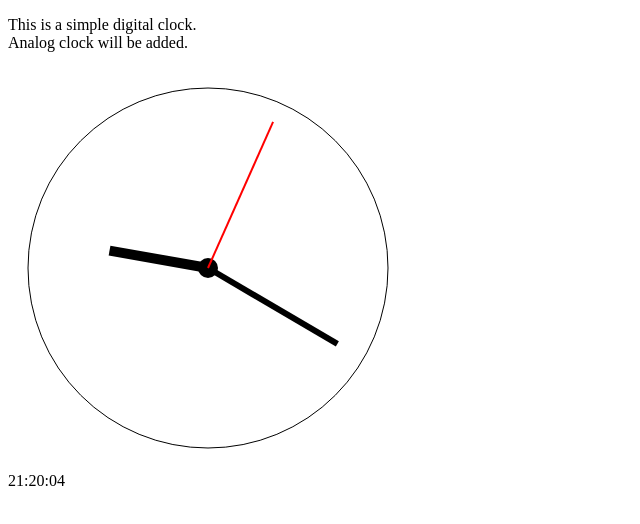
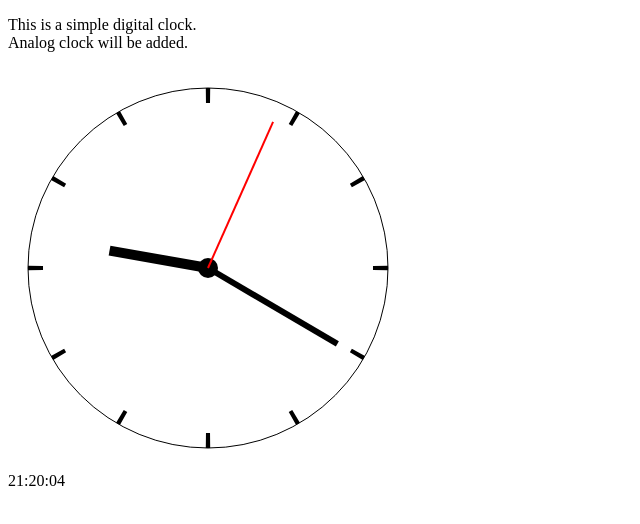
Before and after one commit to Behzad-nm/Clock, a plain HTML site: page index.html in a window 1280 px wide. Shown: the whole page, without its empty margins (0-640 px from the left). Drawn offline with Linux system fonts and the light colour scheme.

Commit message:
Add hour marks

```diff
--- a/index.html
+++ b/index.html
@@ -19,6 +19,19 @@
           <rect id="hour-hand" x="195" y="100" width="10" height="100"/>
           <rect id="minute-hand" x="197" y="50" width="6" height="150"/>
           <rect id="second-hand" x="199" y="40" width="2" height="160" fill="red"/>
+          <path d="M197.98 35.01 L202.02 35.01 L202.20 20.01 L197.8 20.01
+                M280.75 56.11 L284.24 58.12 L291.9 45.23 L288.09 43.03
+                M341.88 115.76 L343.89 119.25 L356.97 111.91 L354.77 108.1
+                M364.99 197.98 L364.99 202.02 L379.99 202.2 L379.99 197.80
+                M341.88 284.24 L343.89 280.75 L356.97 288.09 L354.77 291.90
+                M280.75 343.89 L284.24 341.88 L291.9 354.77 L288.09 356.97
+                M197.98 364.99 L202.02 364.99 L202.20 379.99 L197.8 379.99
+                M119.25 343.89 L115.76 341.88 L108.1 354.77 L111.91 356.97
+                M58.12 284.24 L56.11 280.75 L43.03 288.09 L45.23 291.90
+                M35.01 197.98 L35.01 202.02 L20.01 202.2 L20.01 197.80
+                M58.12 115.76 L56.11 119.25 L43.03 111.91 L45.23 108.1
+                M119.25 56.11 L115.76 58.12 L108.1 45.23 L111.91 43.03
+                "/>
         </svg>
       </div>
       <div id="digital">00:00:00</div>
```
